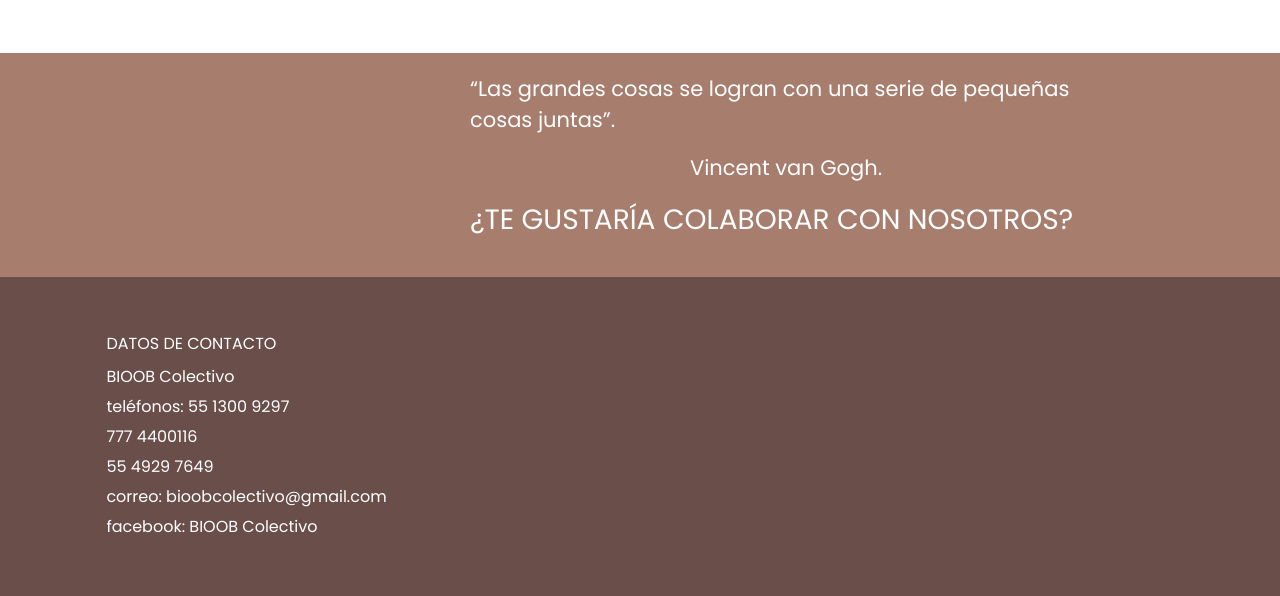
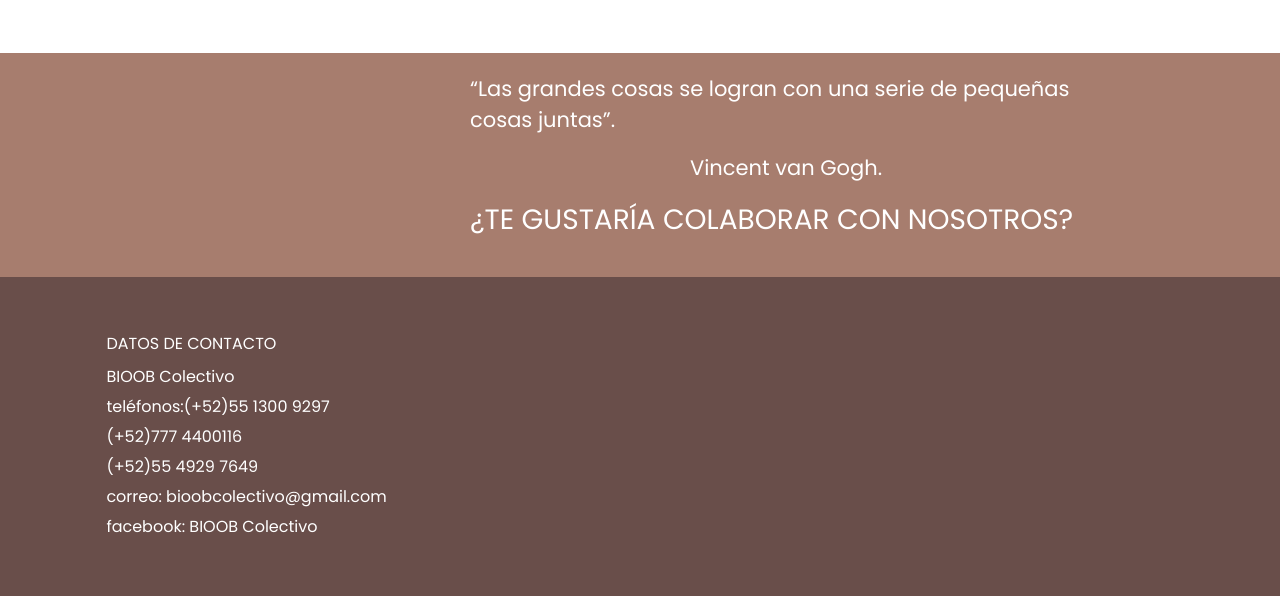
Before and after one commit to caceresnb/BIOOB-colectivo, a website: page index.html in a window 1280 px wide. Shown: the part 4181-4777 px from the top of the page. Drawn offline with nearby package versions, Linux system fonts and the light colour scheme.

Commit message:
Update index.html

```diff
--- a/index.html
+++ b/index.html
@@ -340,9 +340,9 @@
               <div class="margin-footer2">
                 <p class="footTitulo">DATOS DE CONTACTO</p>
                 <p>BIOOB Colectivo</p>
-                <p>teléfonos: 55 1300 9297</p>
-                <p>777 4400116</p>
-                <p>55 4929 7649</p>
+                <p>teléfonos:(+52)55 1300 9297</p>
+                <p>(+52)777 4400116</p>
+                <p>(+52)55 4929 7649</p>
                 <p>correo: bioobcolectivo@gmail.com</p>
                 <p>facebook: BIOOB Colectivo</p>
               </div>
```
